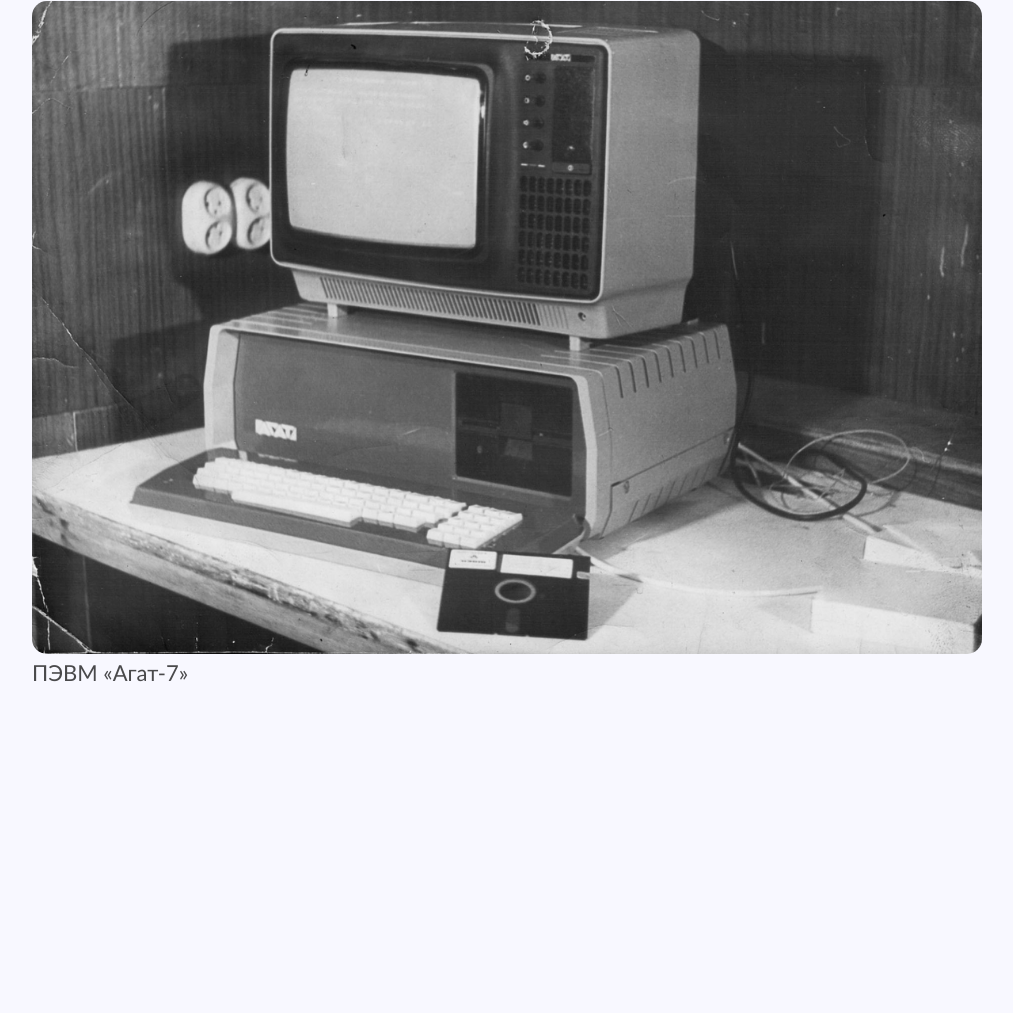
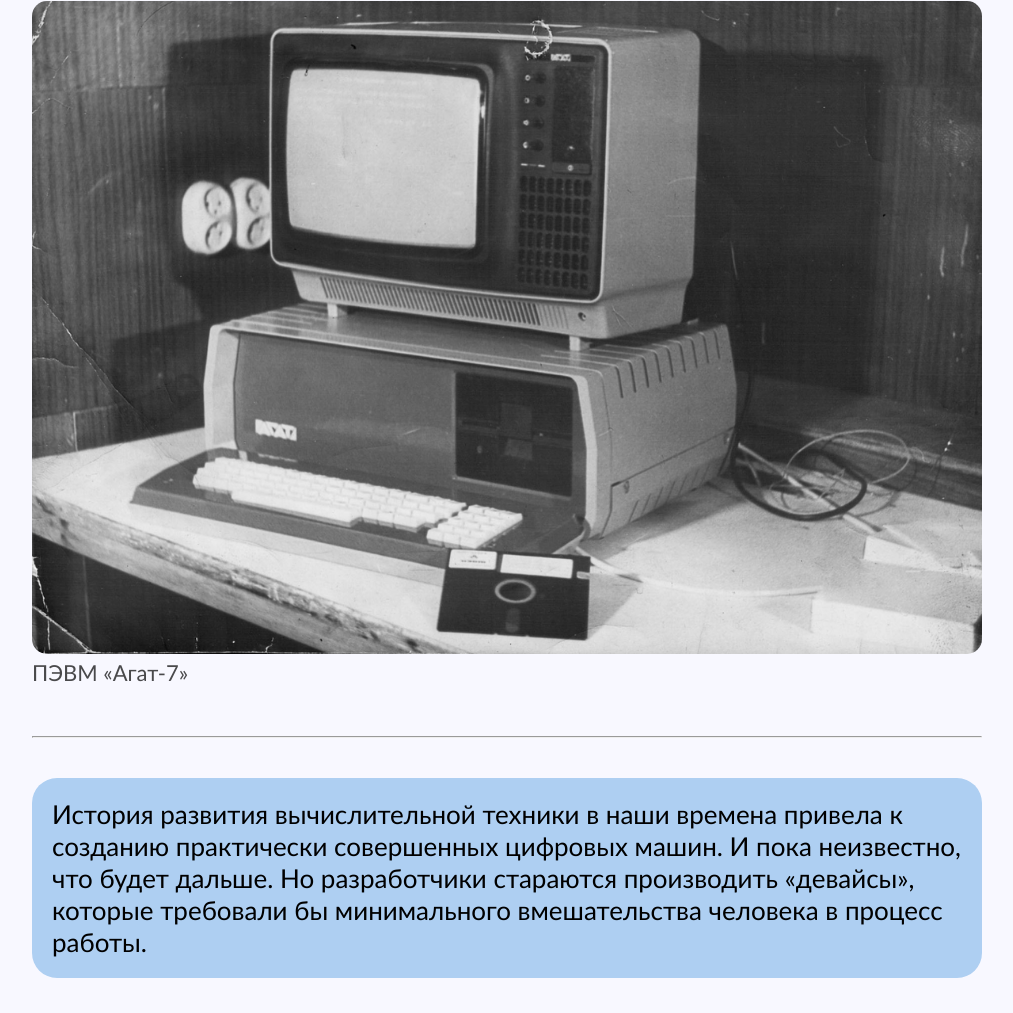
Before and after one commit to gitmax322/computer, a plain HTML site: page index.html in a window 1280 px wide. Shown: the part 9675-10688 px from the top of the page, without its empty margins (133-1146 px from the left). Before the commit the page ends 10371 px from the top, so only its background shows below. Drawn offline with Linux system fonts and the light colour scheme.

Commit message:
Update index.html

```diff
--- a/index.html
+++ b/index.html
@@ -77,7 +77,11 @@
                 <p>Первым советским ПК считается ПЭВМ «Агат» 1982 года, где за основу был взят микропроцессор, похожий на тот, что стоял в Apple II. Но даже после этого в стране не возник компьютерный бум, как в США. Видимо, считалось, что советским гражданам высокотехнологичные машины дома попросту не нужны — это же не холодильник и не телевизор. Однако это не остановило народных умельцев — инженеры-самоучки, проявляя чудеса смекалки, собирали собственные компьютеры по чертежам, которые были опубликованы в иностранных журналах.</p>
                 <img src="img/agat.png">
                 <p class="text-image">ПЭВМ «Агат-7»</p>
+            <hr>
+            <div id="conclusion">
+                <p>История развития вычислительной техники в наши времена привела к созданию практически совершенных цифровых машин. И пока неизвестно, что будет дальше. Но разработчики стараются производить «девайсы», которые требовали бы минимального вмешательства человека в процесс работы.</p>
             </div>
+        </div>
         <a class="strelka-hidden" href="" onclick="return false;"><img src="img/strelka.svg" id="strelka-img"></a>
     </main>
 <body>
```
